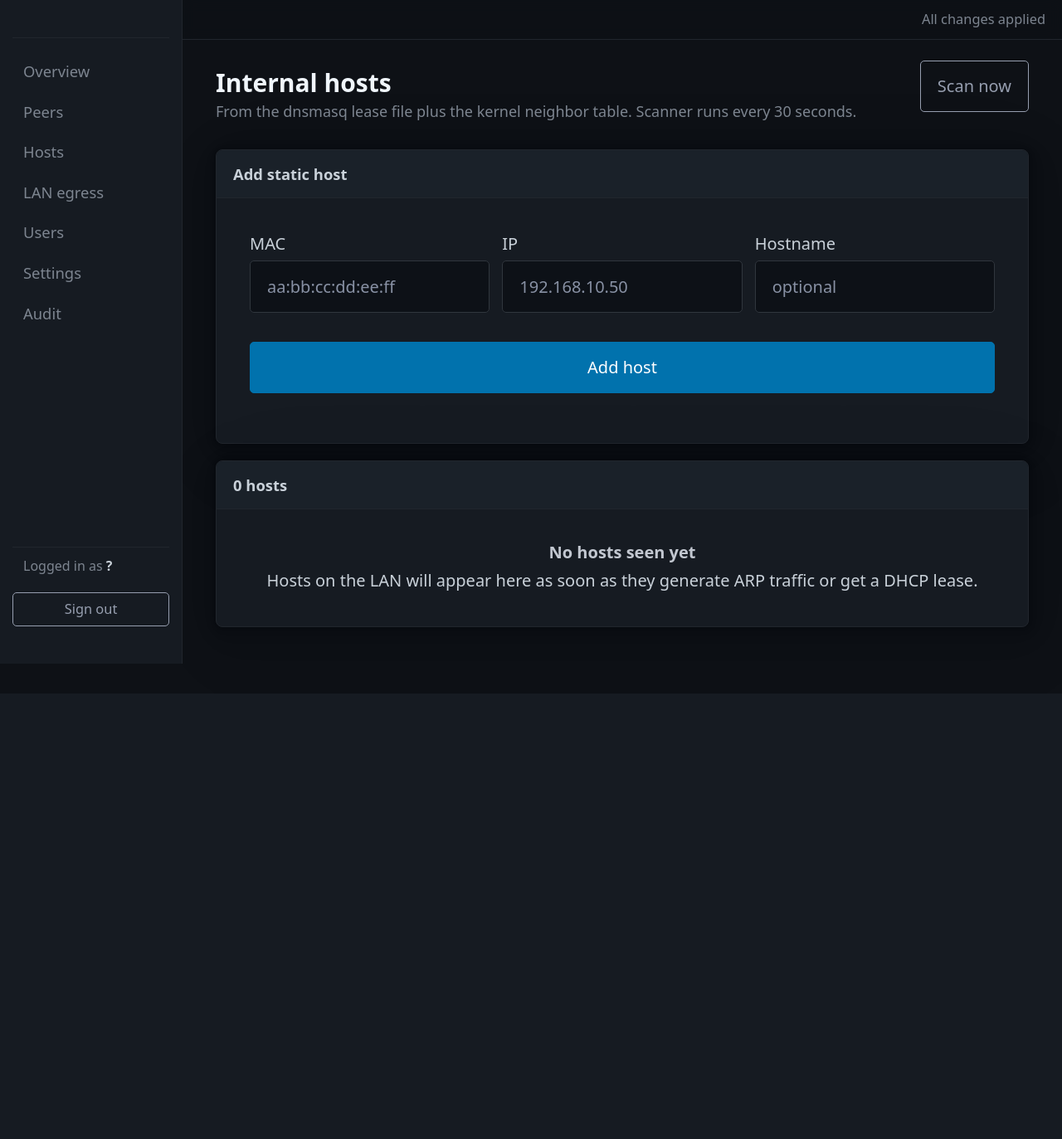
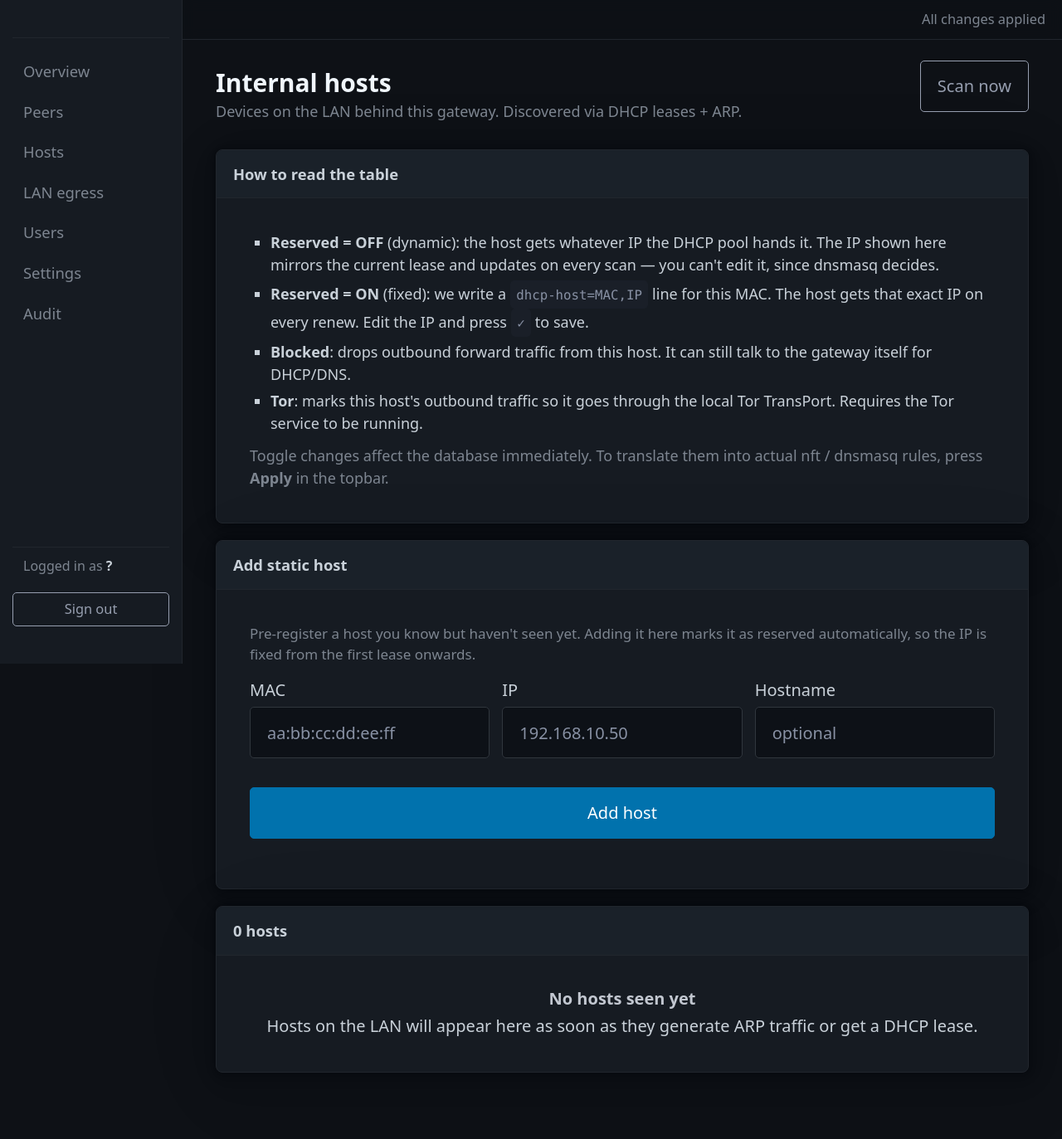
Before and after one commit to sPROFFEs/GUEST, a FastAPI app: template panel/app/web/templates/hosts.html in a window 1280 px wide. Shown: the whole page at 83% size. Before the commit the page ends 836 px from the top, so only its background shows below. Run offline with FastAPI, Linux system fonts and the light colour scheme; the template is opened without the code that fills it, so the values that code supplies are empty; parts of the project's set-up code (start-up, migrations or seed data) failed here and were passed over; some libraries are stand-ins or nearby versions.

Commit message:
improvements

```diff
--- a/panel/app/web/static/style.css
+++ b/panel/app/web/static/style.css
@@ -262,8 +262,14 @@ button.switch,
     padding: .25rem .5rem;
     height: auto;
     font-size: .85rem;
-    width: 7.5rem;
+    width: 10rem;
     min-width: 0;
+}
+.inline-edit input[readonly] {
+    background: transparent;
+    border-color: transparent;
+    color: var(--pico-color);
+    cursor: default;
 }
 .inline-edit button {
     margin: 0;
--- a/panel/app/web/templates/hosts.html
+++ b/panel/app/web/templates/hosts.html
@@ -5,7 +5,7 @@
 <div class="page-header">
     <div>
         <h1>Internal hosts</h1>
-        <p class="subtitle">From the dnsmasq lease file plus the kernel neighbor table. Scanner runs every 30 seconds.</p>
+        <p class="subtitle">Devices on the LAN behind this gateway. Discovered via DHCP leases + ARP.</p>
     </div>
     <form method="post" action="/hosts/scan">
         <button type="submit" class="secondary outline">Scan now</button>
@@ -13,12 +13,38 @@
 </div>
 
 <article class="card">
+    <header>How to read the table</header>
+    <div class="body" style="font-size:.9rem">
+        <ul style="margin:0;padding-left:1.25rem">
+            <li><strong>Reserved = OFF</strong> (dynamic): the host gets whatever IP the DHCP pool
+                hands it. The IP shown here mirrors the current lease and updates on every scan
+                — you can't edit it, since dnsmasq decides.</li>
+            <li><strong>Reserved = ON</strong> (fixed): we write a <code>dhcp-host=MAC,IP</code>
+                line for this MAC. The host gets that exact IP on every renew. Edit the IP and
+                press <code>✓</code> to save.</li>
+            <li><strong>Blocked</strong>: drops outbound forward traffic from this host. It can
+                still talk to the gateway itself for DHCP/DNS.</li>
+            <li><strong>Tor</strong>: marks this host's outbound traffic so it goes through the
+                local Tor TransPort. Requires the Tor service to be running.</li>
+        </ul>
+        <p class="muted" style="margin:.6rem 0 0">
+            Toggle changes affect the database immediately. To translate them into actual nft /
+            dnsmasq rules, press <strong>Apply</strong> in the topbar.
+        </p>
+    </div>
+</article>
+
+<article class="card">
     <header>Add static host</header>
     <div class="body">
+        <p class="muted" style="margin:0 0 .75rem;font-size:.85rem">
+            Pre-register a host you know but haven't seen yet. Adding it here marks it as
+            reserved automatically, so the IP is fixed from the first lease onwards.
+        </p>
         <form method="post" action="/hosts">
             <div class="form-grid">
-                <label>MAC <input name="mac" placeholder="aa:bb:cc:dd:ee:ff" required></label>
-                <label>IP  <input name="ip"  placeholder="192.168.10.50" required></label>
+                <label>MAC <input name="mac" placeholder="aa:bb:cc:dd:ee:ff" required pattern="^([0-9a-fA-F]{2}:){5}[0-9a-fA-F]{2}$"></label>
+                <label>IP  <input name="ip"  placeholder="192.168.10.50" required oninput="validateCIDR(this)"></label>
                 <label>Hostname <input name="hostname" placeholder="optional"></label>
             </div>
             <div class="form-actions">
@@ -45,7 +71,7 @@
                 <th class="sortable" onclick="sortTable(this)">MAC</th>
                 <th class="sortable" onclick="sortTable(this)">IP</th>
                 <th class="sortable" onclick="sortTable(this)">Hostname</th>
-                <th class="cell-tight">DHCP</th>
+                <th class="cell-tight">Reserved</th>
                 <th class="cell-tight">Blocked</th>
                 <th class="cell-tight">Tor</th>
                 <th class="sortable" onclick="sortTable(this)">Last seen</th>
@@ -57,17 +83,24 @@
             <tr>
                 <td class="cell-tight"><code>{{ h.mac }}</code></td>
                 <td class="cell-tight">
+                    {% if h.static %}
                     <form method="post" action="/hosts/{{ h.mac }}/ip" class="inline-edit">
-                        <input name="ip" value="{{ h.ip or '' }}" placeholder="—">
-                        <button class="btn-sm" type="submit" title="Save IP">✓</button>
+                        <input name="ip" value="{{ h.ip or '' }}" placeholder="—" oninput="validateCIDR(this)">
+                        <button class="btn-sm" type="submit" title="Save reserved IP">✓</button>
                     </form>
+                    {% else %}
+                    <span class="mono" style="font-size:.85rem"
+                          title="Current DHCP lease — read-only because this host isn't reserved.">
+                        {{ h.ip or "—" }}
+                    </span>
+                    {% endif %}
                 </td>
                 <td class="truncate" title="{{ h.hostname }}">{{ h.hostname or "" }}</td>
                 <td class="cell-tight">
                     <form method="post" action="/hosts/{{ h.mac }}/toggle" class="toggle-form">
                         <input type="hidden" name="field" value="static">
-                        <button type="submit" class="switch {{ 'on' if h.static }}" aria-label="static lease"
-                                title="{{ 'fixed' if h.static else 'dynamic' }}"></button>
+                        <button type="submit" class="switch {{ 'on' if h.static }}" aria-label="reserved lease"
+                                title="{{ 'Reserved (fixed IP)' if h.static else 'Dynamic (pool-assigned, IP can rotate)' }}"></button>
                     </form>
                 </td>
                 <td class="cell-tight">
```
Also changed, not shown: panel/app/routers/views.py (+7 -1 lines), panel/app/services/diagnostics.py (added, +105 -0 lines), panel/app/web/templates/dashboard.html (+32 -0 lines).
